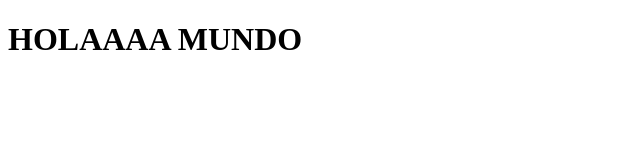
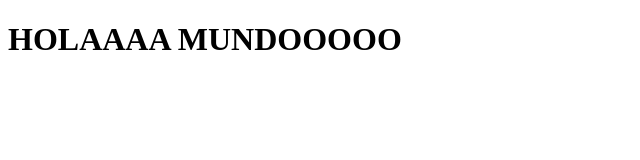
Before and after one commit to FrancesscoRipeti/Prueba-Progra-Web, a plain HTML site: page Index.html in a window 1280 px wide. Shown: the whole page, without its empty margins (0-640 px from the left). Drawn offline with Linux system fonts and the light colour scheme.

Commit message:
Update Index.html

```diff
--- a/Index.html
+++ b/Index.html
@@ -6,6 +6,6 @@
     <title>Document</title>
 </head>
 <body>
-    <h1>HOLAAAA MUNDO </h1>
+    <h1>HOLAAAA MUNDOOOOO </h1>
 </body>
 </html>
```
